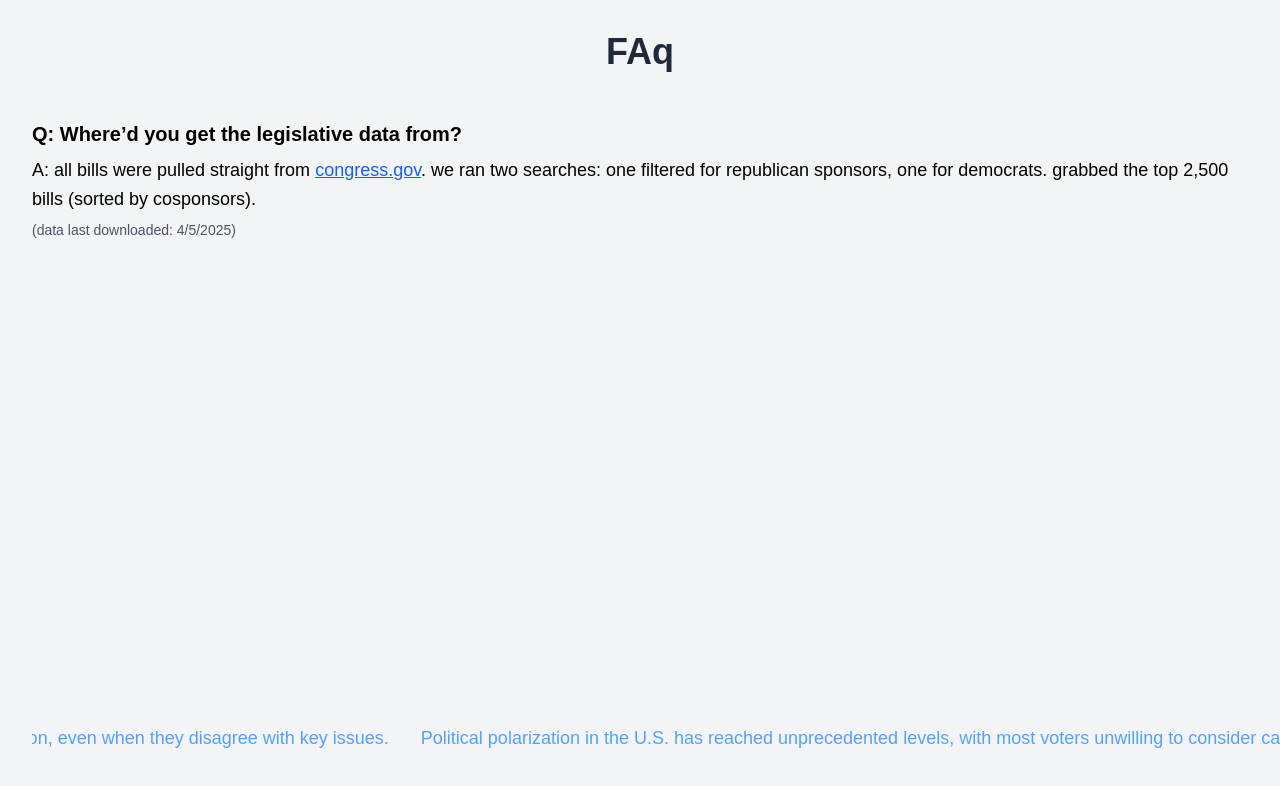
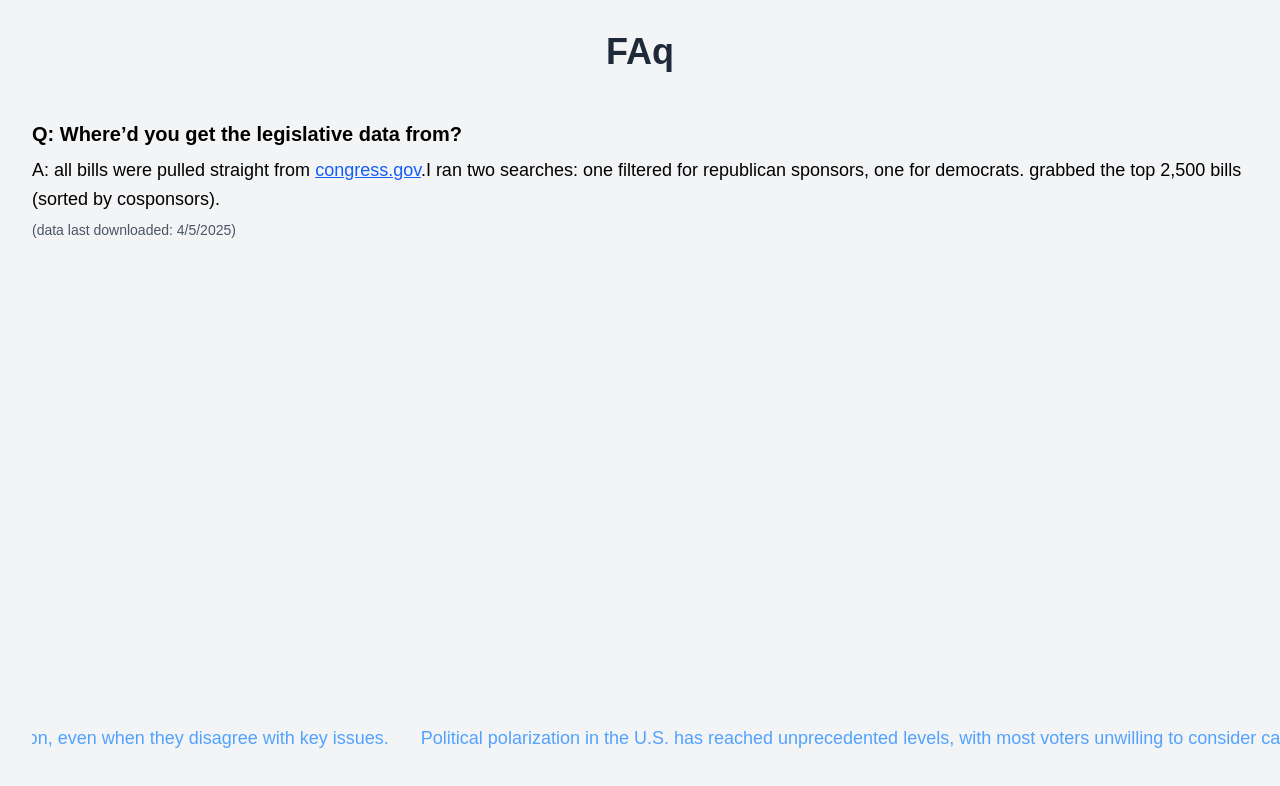
Before and after one commit to arnav4632/bipartisan-game, a Next.js app: page /faq in a window 1280 px wide. Shown: the top 786 px of the page. Built offline with nearby package versions, Linux system fonts and the light colour scheme.

Commit message:
updated faq

```diff
--- a/src/pages/faq.js
+++ b/src/pages/faq.js
@@ -23,7 +23,7 @@ const Home = () => {
                         >
                             congress.gov
                         </a>
-                        . we ran two searches: one filtered for republican sponsors, one for democrats.
+                        .I ran two searches: one filtered for republican sponsors, one for democrats.
                         grabbed the top 2,500 bills (sorted by cosponsors).
                         <br />
                         <span className="text-sm text-gray-600">
```
